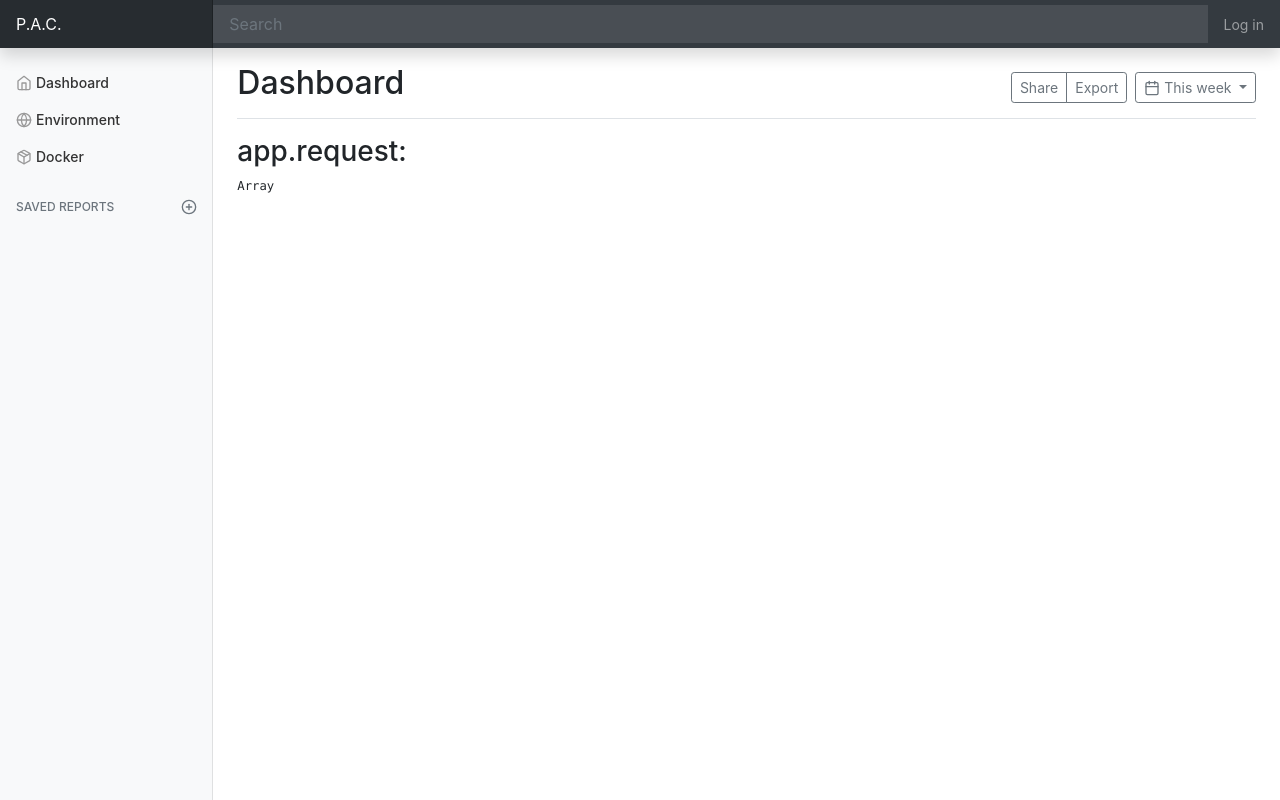
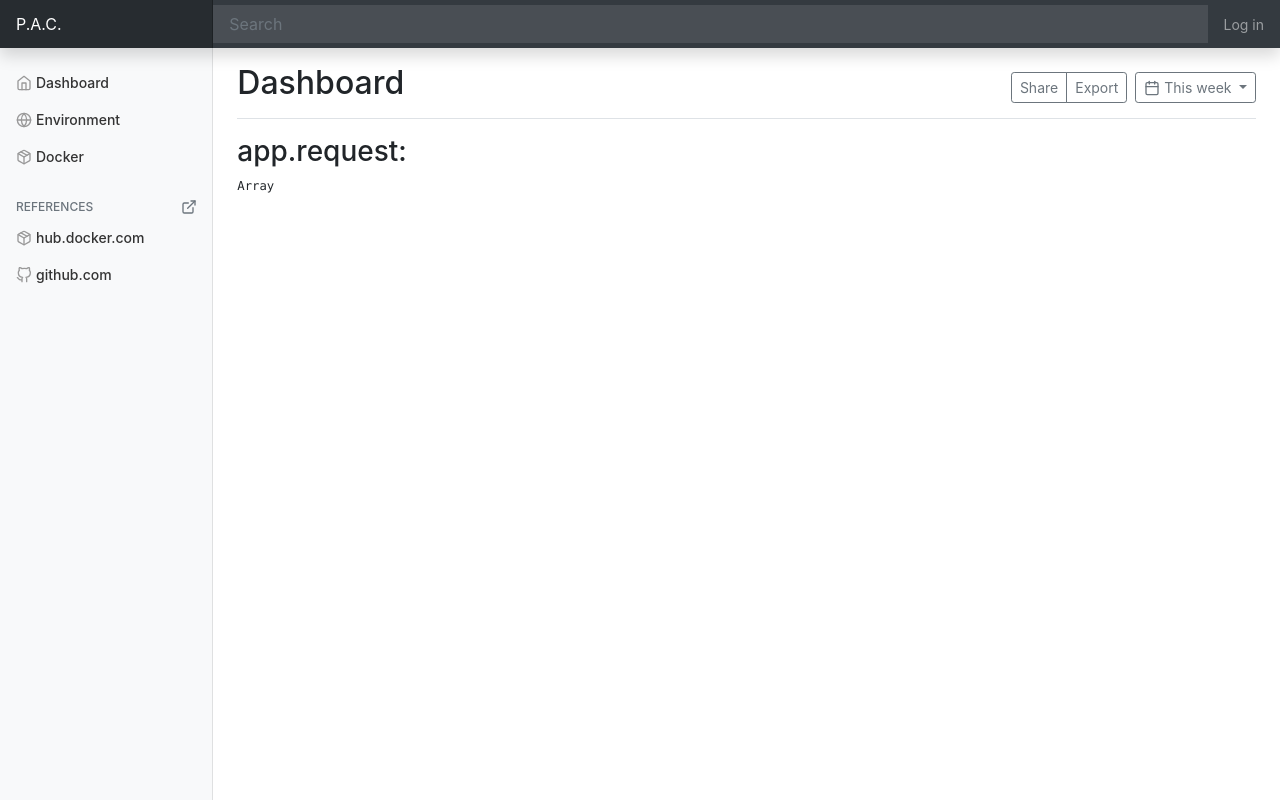
Before and after one commit to M4RKU5-C0D3/webdock, a Symfony app: template pac/templates/base.html.twig in a window 1280 px wide. Run offline with Twig, Linux system fonts and the light colour scheme; the template is opened without the code that fills it, so the values that code supplies are empty; some libraries are stand-ins or nearby versions.

Commit message:
refactor templates

```diff
--- a/pac/templates/base.html.twig
+++ b/pac/templates/base.html.twig
@@ -44,44 +44,7 @@
 
     <div class="container-fluid">
         <div class="row">
-            <nav id="sidebarMenu" class="col-md-3 col-lg-2 d-md-block bg-light sidebar collapse">
-                <div class="sidebar-sticky pt-3">
-                    <ul class="nav flex-column">
-                        <li class="nav-item">
-                            <a class="nav-link {% if app.request.attributes.get('_route') == 'index' %}active{% endif %}" href="{{ path('index') }}">
-                                <span data-feather="home"></span>Dashboard<span class="sr-only">(current)</span>
-                            </a>
-                        </li>
-                        <li class="nav-item">
-                            <a class="nav-link {% if app.request.attributes.get('_route') == 'environment' %}active{% endif %}" href="{{ path('environment') }}">
-                                <span data-feather="globe"></span>Environment<span class="sr-only">(current)</span>
-                            </a>
-                        </li>
-                        <li class="nav-item">
-                            <a class="nav-link {% if app.request.attributes.get('_route') == 'docker' %}active{% endif %}" href="{{ path('docker') }}">
-                                <span data-feather="package"></span>Docker<span class="sr-only">(current)</span>
-                            </a>
-                        </li>
-                    </ul>
-
-                    <h6 class="sidebar-heading d-flex justify-content-between align-items-center px-3 mt-4 mb-1 text-muted">
-                        <span>Saved reports</span>
-                        <a class="d-flex align-items-center text-muted" href="#" aria-label="Add a new report">
-                            <span data-feather="plus-circle"></span>
-                        </a>
-                    </h6>
-                    <ul class="nav flex-column mb-2">
-                        {% for label, link in menu2 %}
-                            <li class="nav-item">
-                                <a class="nav-link" href="{{ link }}" target="_blank">
-                                    <span data-feather="file-text"></span>
-                                    {{ label }}
-                                </a>
-                            </li>
-                        {% endfor %}
-                    </ul>
-                </div>
-            </nav>
+            {{ include('base.sidebar.html.twig') }}
 
             <main role="main" class="col-md-9 ml-sm-auto col-lg-10 px-md-4">
                 <div class="d-flex justify-content-between flex-wrap flex-md-nowrap align-items-center pt-3 pb-2 mb-3 border-bottom">
--- /dev/null
+++ b/pac/templates/base.sidebar.html.twig
@@ -0,0 +1,39 @@
+<nav id="sidebarMenu" class="col-md-3 col-lg-2 d-md-block bg-light sidebar collapse">
+    <div class="sidebar-sticky pt-3">
+        <ul class="nav flex-column">
+            <li class="nav-item">
+                <a class="nav-link {% if app.request.attributes.get('_route') == 'index' %}active{% endif %}" href="{{ path('index') }}">
+                    <span data-feather="home"></span>Dashboard<span class="sr-only">(current)</span>
+                </a>
+            </li>
+            <li class="nav-item">
+                <a class="nav-link {% if app.request.attributes.get('_route') == 'environment' %}active{% endif %}" href="{{ path('environment') }}">
+                    <span data-feather="globe"></span>Environment<span class="sr-only">(current)</span>
+                </a>
+            </li>
+            <li class="nav-item">
+                <a class="nav-link {% if app.request.attributes.get('_route') == 'docker' %}active{% endif %}" href="{{ path('docker') }}">
+                    <span data-feather="package"></span>Docker<span class="sr-only">(current)</span>
+                </a>
+            </li>
+        </ul>
+        <h6 class="sidebar-heading d-flex justify-content-between align-items-center px-3 mt-4 mb-1 text-muted">
+            <span>References</span>
+            <a class="d-flex align-items-center text-muted" href="#" aria-label="Add a new report">
+                <span data-feather="external-link"></span>
+            </a>
+        </h6>
+        <ul class="nav flex-column mb-2">
+            <li class="nav-item">
+                <a class="nav-link" href="https://hub.docker.com/r/m4rku5/webdock" target="_blank">
+                    <span data-feather="package"></span>hub.docker.com
+                </a>
+            </li>
+            <li class="nav-item">
+                <a class="nav-link" href="https://github.com/M4RKU5-C0D3/webdock" target="_blank">
+                    <span data-feather="github"></span>github.com
+                </a>
+            </li>
+        </ul>
+    </div>
+</nav>
```
Also changed, not shown: pac/src/Controller/DefaultController.php (+3 -14 lines).
